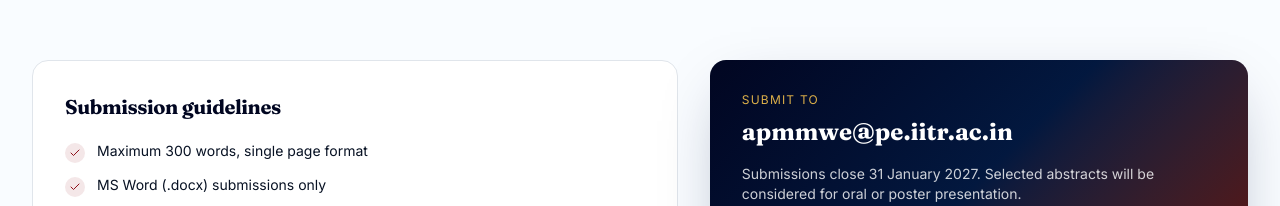
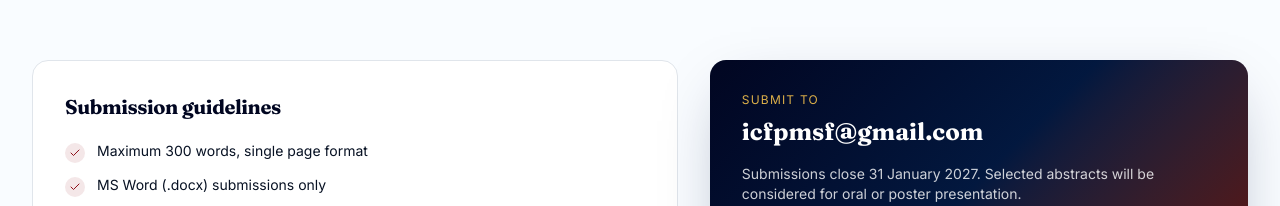
Before and after one commit to yuvraj-makani/FPMSF26-Website, a React (Vite) app: page / in a window 1280 px wide. Shown: the part 6975-7181 px from the top of the page. Built offline with nearby package versions, Linux system fonts and the light colour scheme.

Commit message:
Update App.tsx

```diff
--- a/src/App.tsx
+++ b/src/App.tsx
@@ -271,8 +271,8 @@
           </div>
           <div className="rounded-2xl bg-hero-gradient text-white p-6 sm:p-8 shadow-elegant">
             <div className="text-xs uppercase tracking-widest text-gold">Submit to</div>
-            <a href="mailto:apmmwe@pe.iitr.ac.in" className="mt-2 block font-display text-xl sm:text-2xl font-bold break-all hover:text-gold transition">
-              apmmwe@pe.iitr.ac.in
+            <a href="mailto:Pass:icfpmsf@gmail.com" className="mt-2 block font-display text-xl sm:text-2xl font-bold break-all hover:text-gold transition">
+              icfpmsf@gmail.com
             </a>
             <p className="mt-4 text-sm text-white/80">
               Submissions close 31 January 2027. Selected abstracts will be considered for oral or poster presentation.
@@ -405,8 +405,8 @@
           <div className="rounded-2xl bg-card border border-border p-6">
             <Mail className="text-accent" size={22} />
             <div className="mt-3 text-xs uppercase tracking-widest text-muted-foreground">Email</div>
-            <a href="mailto:apmmwe@pe.iitr.ac.in" className="block font-display font-semibold text-navy-deep mt-1 break-all hover:text-accent">
-              apmmwe@pe.iitr.ac.in
+            <a href="mailto:icfpmsf@gmail.com" className="block font-display font-semibold text-navy-deep mt-1 break-all hover:text-accent">
+              icfpmsf@gmail.com
             </a>
           </div>
           <div className="rounded-2xl bg-card border border-border p-6">
```
